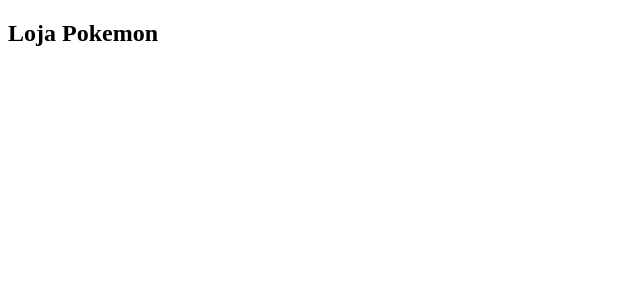
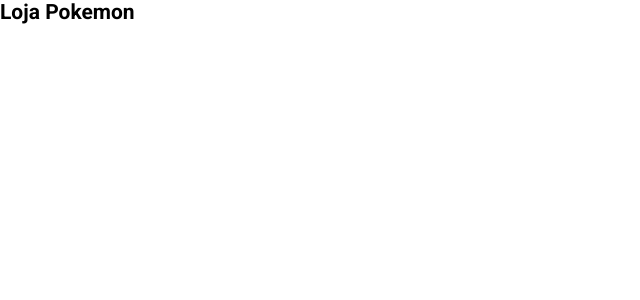
Before and after one commit to RafaelMouraFrontend/pokeshopB2W, a React (Create React App) app: page / in a window 1280 px wide. Shown: the top 300 px of the page, without its empty margins (0-640 px from the left). Built offline with nearby package versions, Linux system fonts and the light colour scheme.

Commit message:
estilos globais

```diff
--- a/package.json
+++ b/package.json
@@ -13,7 +13,8 @@
     "react-dom": "^16.13.1",
     "react-router-dom": "^5.2.0",
     "react-scripts": "3.4.1",
-    "reactotron-react-js": "^3.3.7"
+    "reactotron-react-js": "^3.3.7",
+    "styled-components": "^5.1.0"
   },
   "scripts": {
     "start": "react-app-rewired start",
--- a/src/App.js
+++ b/src/App.js
@@ -3,11 +3,13 @@
 import "./config/ReactotronConfig";
 import Routes from "./routes";
 import history from "./services/history";
+import GlobalStyle from "./styles/global";
 
 function App() {
   return (
     <Router history={history}>
       <Routes />
+      <GlobalStyle />
     </Router>
   );
 }
--- /dev/null
+++ b/src/styles/global.js
@@ -0,0 +1,40 @@
+import { createGlobalStyle } from "styled-components";
+
+export default createGlobalStyle`
+  @import url('https://fonts.googleapis.com/css?family=Roboto:400,700&display=swap');
+
+  * {
+    margin: 0;
+    padding: 0;
+    outline: 0;
+    box-sizing: border-box;
+  }
+
+  *:focus {
+    outline: 0;
+  }
+
+  html, body, #root {
+    height: 100%;
+  }
+
+  body {
+    -webkit-font-smoothing: antialiased;
+  }
+
+  body, input, button {
+    font: 14px 'Roboto', sans-serif;
+  }
+
+  a {
+    text-decoration: none;
+  }
+
+  ul {
+    list-style: none;
+  }
+
+  button {
+    cursor: pointer;
+  }
+`;
```
Also changed, not shown: 1 other file (tests, documents, lock files or other folders).
